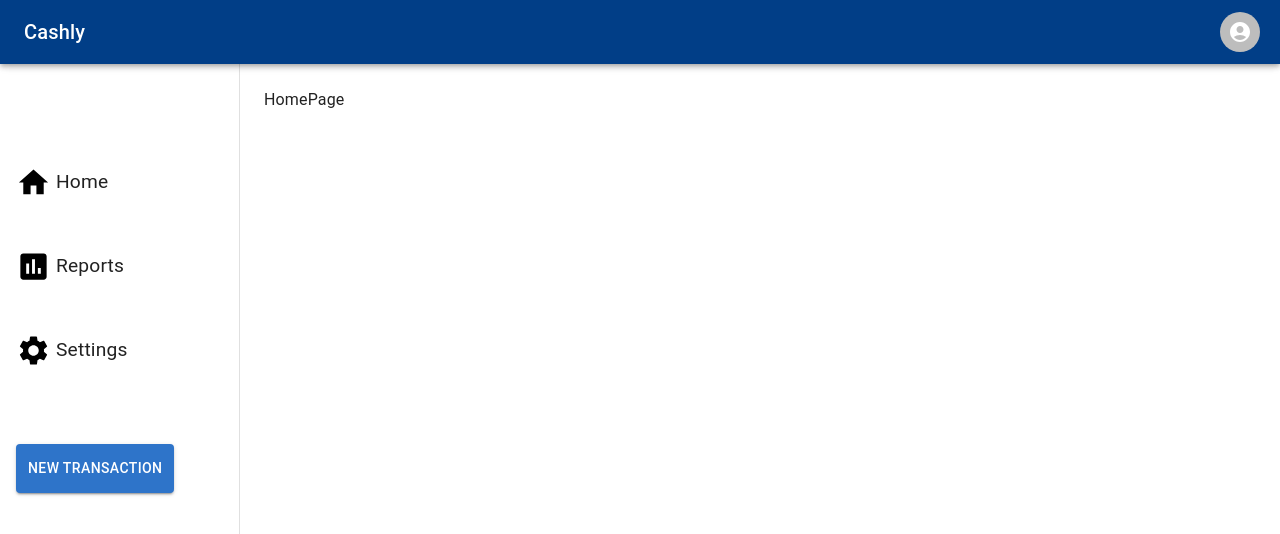
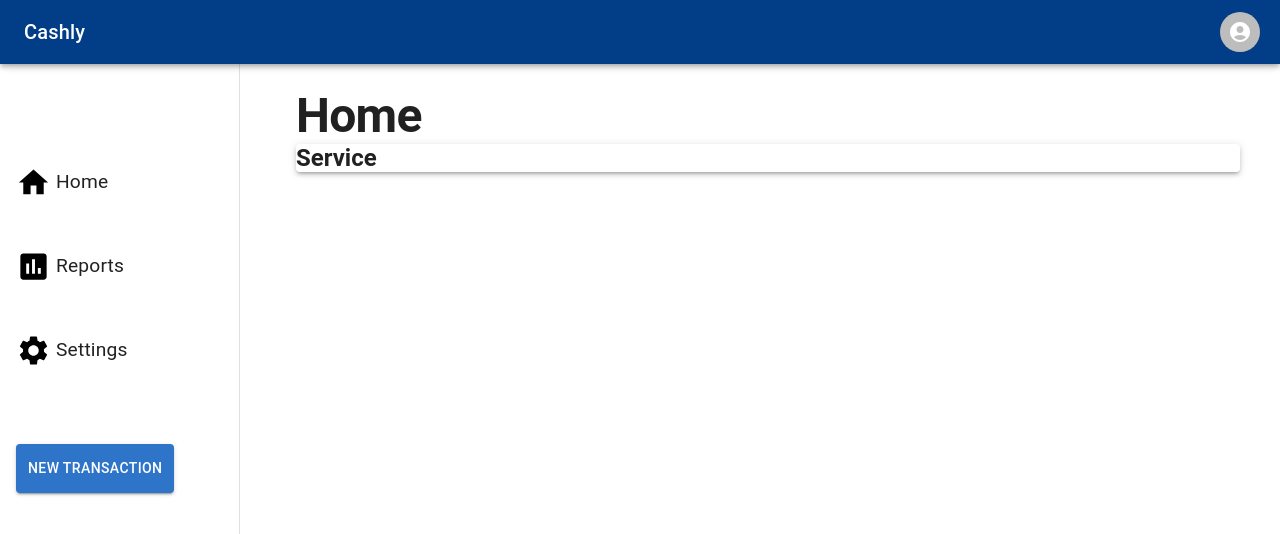
Before and after one commit to ahmedselamin/Cashly-v7, a React (Vite) app in the folder client/: page /home in a window 1280 px wide. Shown: the top 534 px of the page. Built offline with nearby package versions, Linux system fonts and the light colour scheme.

Commit message:
init home page

```diff
--- a/client/package.json
+++ b/client/package.json
@@ -15,6 +15,7 @@
     "@mui/icons-material": "^5.16.5",
     "@mui/material": "^5.16.5",
     "react": "^18.3.1",
+    "react-chartjs-2": "^5.2.0",
     "react-dom": "^18.3.1",
     "react-router-dom": "^6.25.1"
   },
--- a/client/src/Pages/HomePage.jsx
+++ b/client/src/Pages/HomePage.jsx
@@ -1,7 +1,14 @@
-import React from "react";
+import { Container, Typography, Paper } from "@mui/material";
 
 const HomePage = () => {
-  return <div>HomePage</div>;
+  return (
+    <Container sx={{ mx: 1 }}>
+      <Typography variant="h1">Home</Typography>
+      <Paper elevation={3}>
+        <Typography variant="h3">Service</Typography>
+      </Paper>
+    </Container>
+  );
 };
 
 export default HomePage;
```
Also changed, not shown: 1 other file (tests, documents, lock files or other folders).
